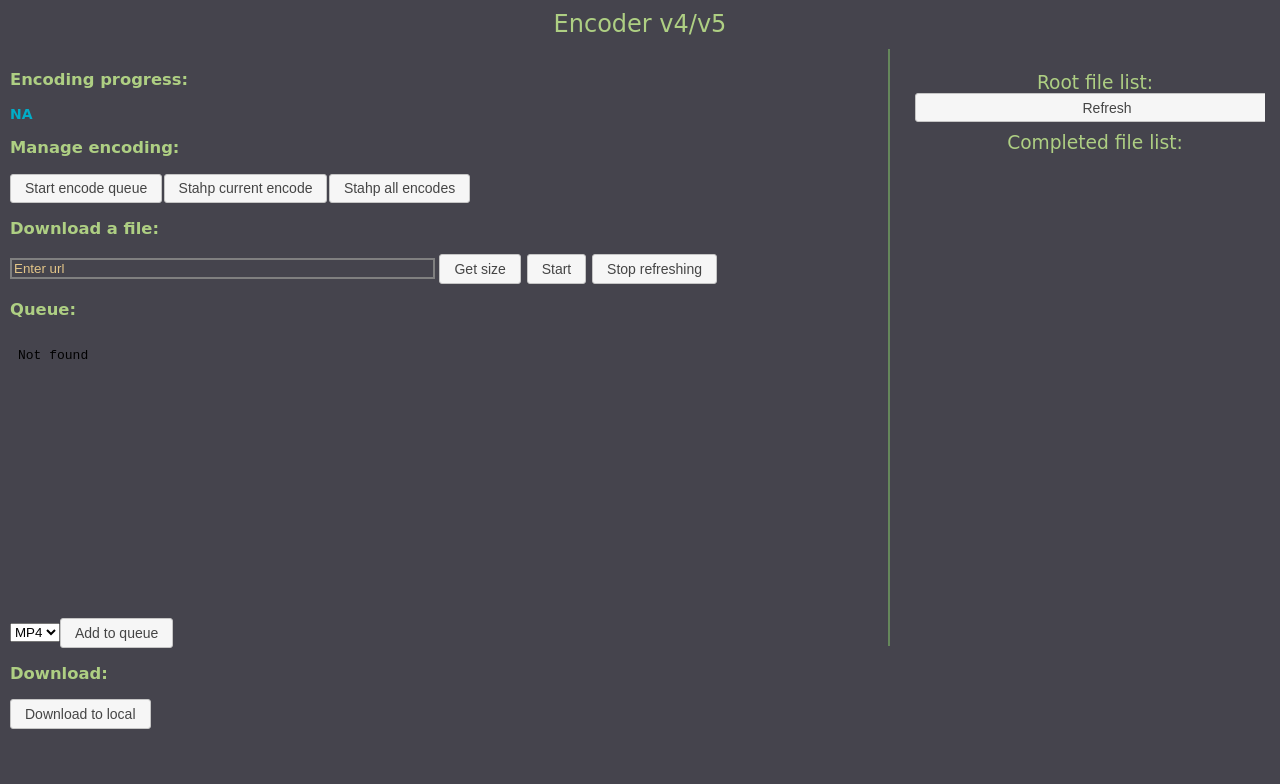
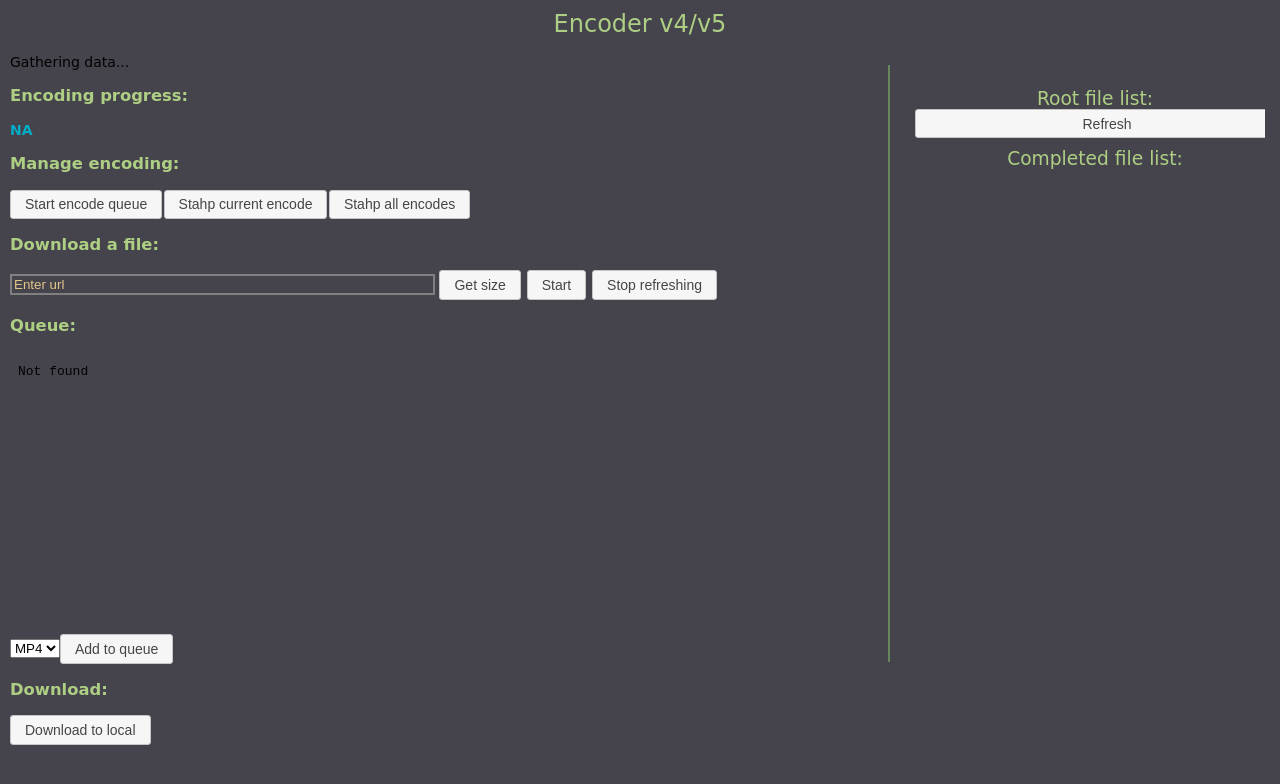
Before and after one commit to Duckwad/encodey, a plain HTML site: page fronty/index.html in a window 1280 px wide. Drawn offline with nearby package versions, Linux system fonts and the light colour scheme; no server answers; a web font is replaced by a local one.

Commit message:
Added div to support system stats

```diff
--- a/fronty/index.html
+++ b/fronty/index.html
@@ -20,6 +20,7 @@ font-size:14px;
 <body>
 <div id="title">Encoder v4/v5</div>
 <br />
+<div id="sysinfo">Gathering data...</div>
 <div id="sidebar-wrapper">
 <div id="sidebar">
 	<div class="sb-header"> Root file list: </div>
```
